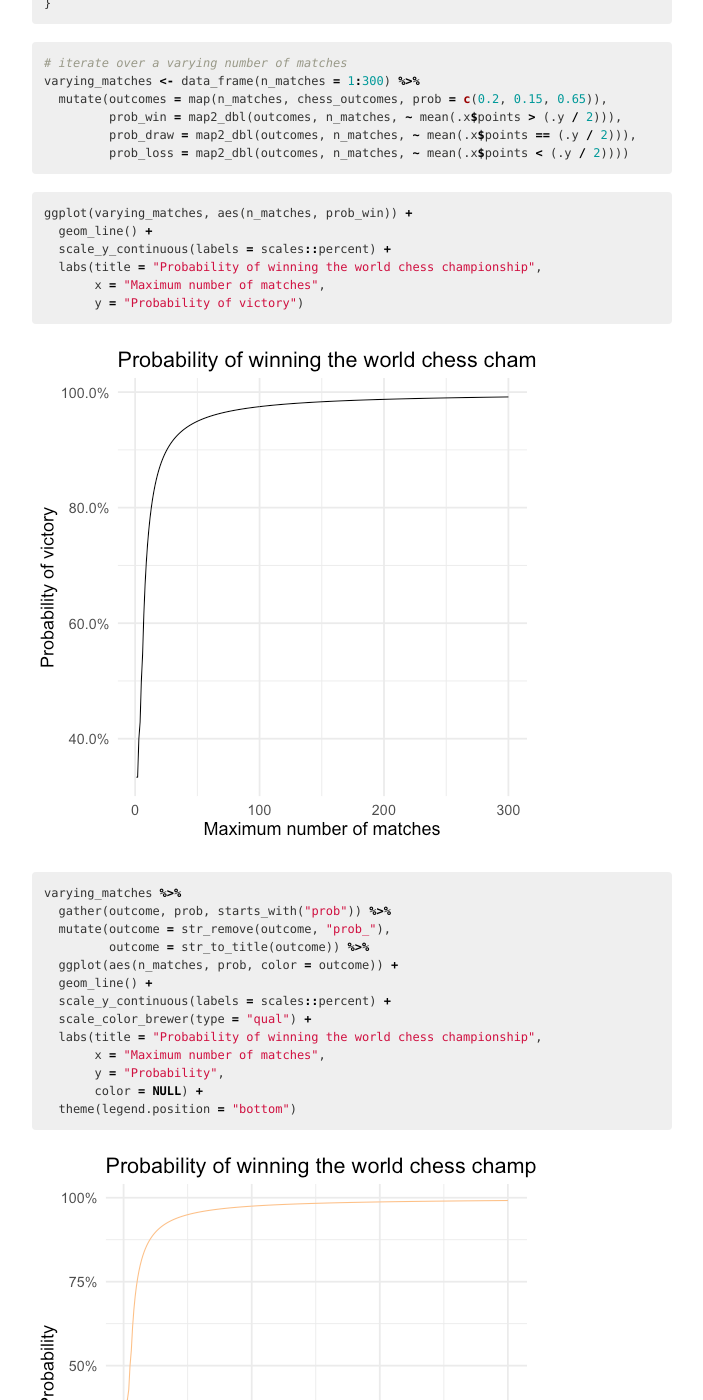
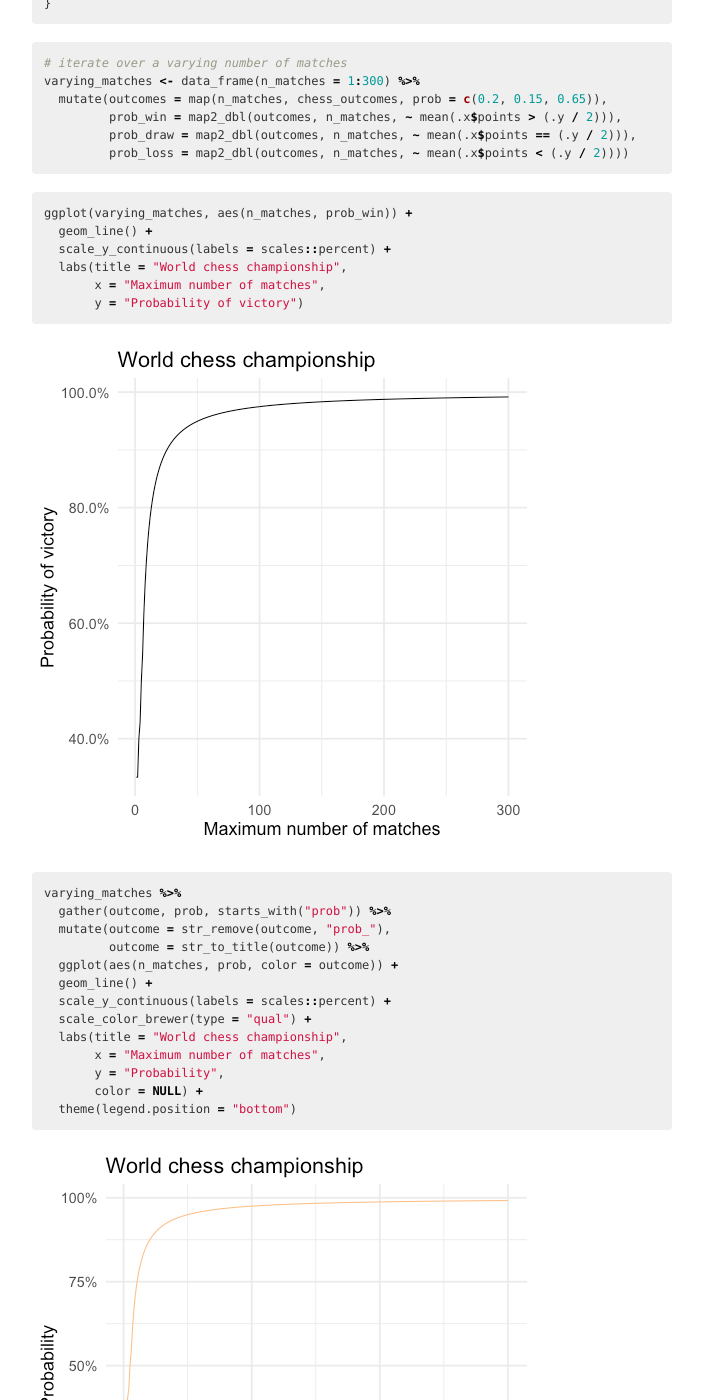
Before and after one commit to bensoltoff/old-bensoltoff.github.io, a Jekyll site: the page built from _posts/2018-11-16-world-chess-championship.md, in a window 1280 px wide and 1400 px high, scrolled down 1192 px. Shown: the whole window, without its empty margins (288-991 px from the left). Built offline with Jekyll 4.4.1, drawn with Linux system fonts in a browser that asks for light colours; nearby versions of some CDN libraries; library files that are not in the unit come from our copies; comment, search, counter and statistics services are not loaded.

Commit message:
Fix image title

```diff
--- a/_R/2018-11-16-world-chess-championship.Rmd
+++ b/_R/2018-11-16-world-chess-championship.Rmd
@@ -70,7 +70,7 @@ varying_matches <- data_frame(n_matches = 1:300) %>%
 ggplot(varying_matches, aes(n_matches, prob_win)) +
   geom_line() +
   scale_y_continuous(labels = scales::percent) +
-  labs(title = "Probability of winning the world chess championship",
+  labs(title = "World chess championship",
        x = "Maximum number of matches",
        y = "Probability of victory")
 
@@ -82,7 +82,7 @@ varying_matches %>%
   geom_line() +
   scale_y_continuous(labels = scales::percent) +
   scale_color_brewer(type = "qual") +
-  labs(title = "Probability of winning the world chess championship",
+  labs(title = "World chess championship",
        x = "Maximum number of matches",
        y = "Probability",
        color = NULL) +
--- a/_posts/2018-11-16-world-chess-championship.md
+++ b/_posts/2018-11-16-world-chess-championship.md
@@ -71,7 +71,7 @@ varying_matches <- data_frame(n_matches = 1:300) %>%
 ggplot(varying_matches, aes(n_matches, prob_win)) +
   geom_line() +
   scale_y_continuous(labels = scales::percent) +
-  labs(title = "Probability of winning the world chess championship",
+  labs(title = "World chess championship",
        x = "Maximum number of matches",
        y = "Probability of victory")
 {% endhighlight %}
@@ -87,7 +87,7 @@ varying_matches %>%
   geom_line() +
   scale_y_continuous(labels = scales::percent) +
   scale_color_brewer(type = "qual") +
-  labs(title = "Probability of winning the world chess championship",
+  labs(title = "World chess championship",
        x = "Maximum number of matches",
        y = "Probability",
        color = NULL) +
```
Also changed, not shown: figs/2018-11-16-world-chess-championship/plot-results-1.png, figs/2018-11-16-world-chess-championship/plot-results-2.png.
